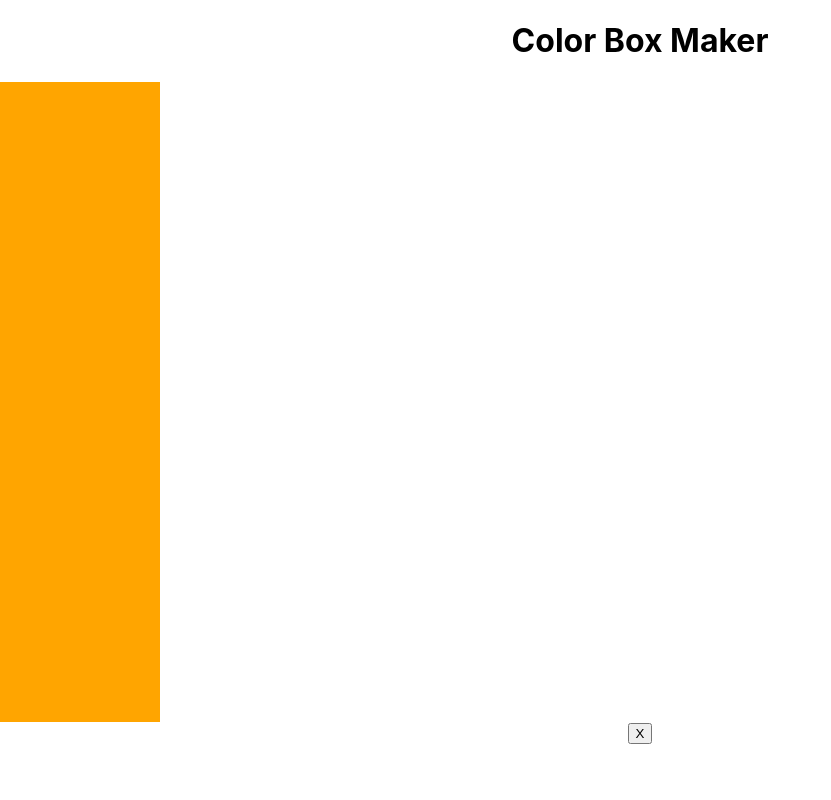
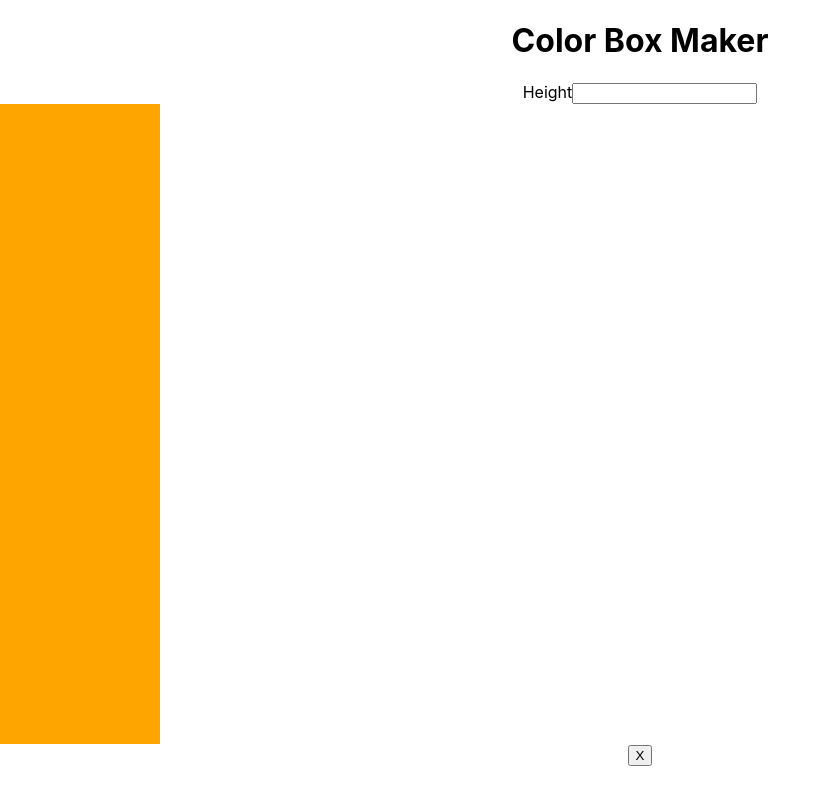
Before and after one commit to Proclus01/color-box-maker, a React (Create React App) app: page / in a window 1280 px wide. Shown: the whole page, without its empty margins (0-831 px from the left). Built offline with nearby package versions, Linux system fonts and the light colour scheme.

Commit message:
add basic form input to newboxform and wire up newboxform.js to boxlist.js

```diff
--- a/src/BoxList.js
+++ b/src/BoxList.js
@@ -1,5 +1,6 @@
 import React, { Component } from 'react';
 import Box from "./Box.js";
+import NewBoxForm from "./NewBoxForm.js";
 
 class BoxList extends Component {
     constructor(props) {
@@ -29,7 +30,9 @@ class BoxList extends Component {
         return (
             <div>
                 <h1>Color Box Maker</h1>
+                <NewBoxForm />
                 {boxes}
+
             </div>
         )
     }
--- a/src/NewBoxForm.js
+++ b/src/NewBoxForm.js
@@ -3,9 +3,12 @@ import React, { Component } from 'react';
 class NewBoxForm extends Component {
     render() {
         return (
-            <div>
-
-            </div>
+            <form>
+                <div>
+                    <label>Height</label>
+                    <input type="text" />
+                </div>
+            </form>
         )
     }
 }
```
